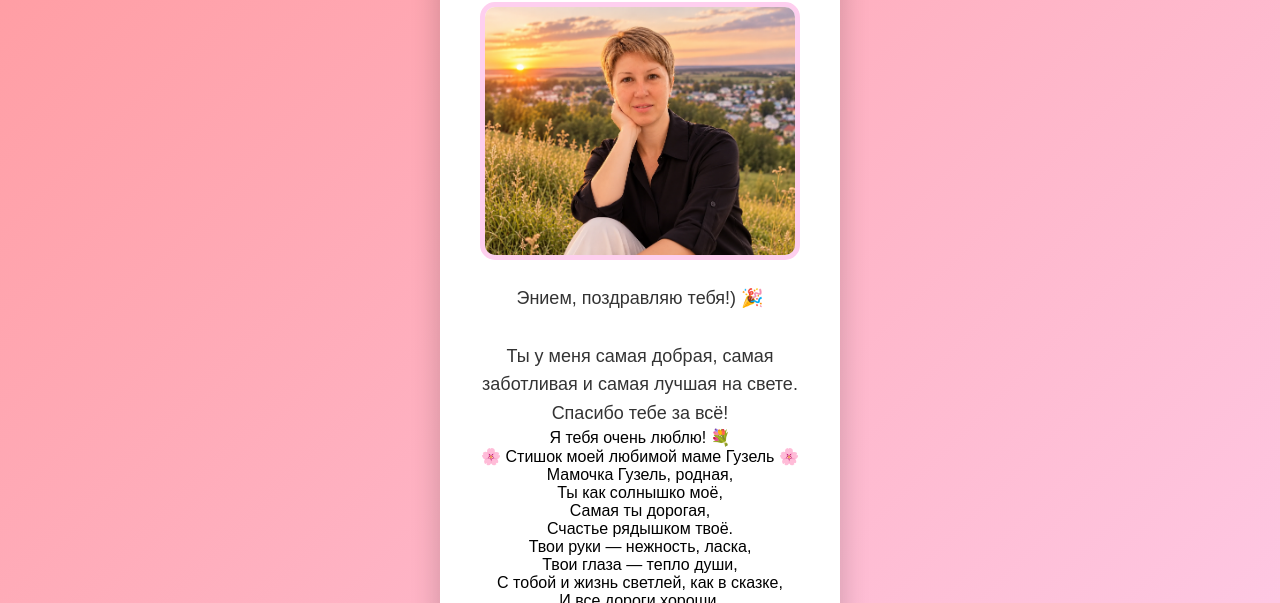
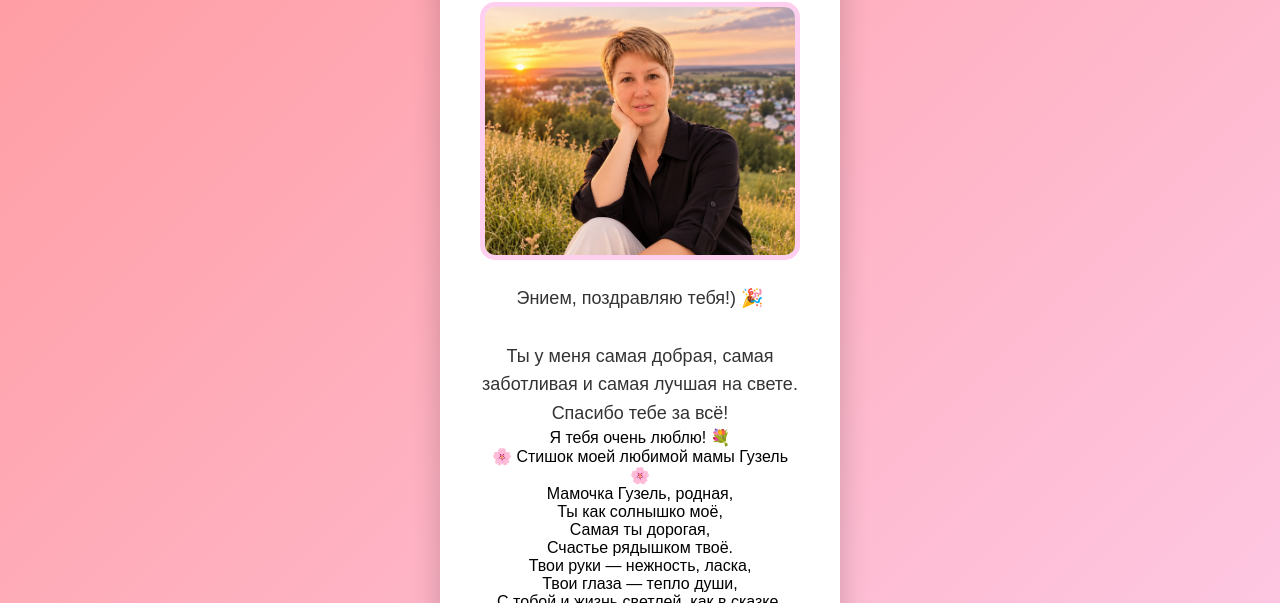
Before and after one commit to edwisl/guzel29.11.2026, a website: page index.html in a window 1280 px wide. Both pictures are taken after a click on the button "Открыть открытку". Shown: the part 197-800 px from the top of the page. Drawn offline with Linux system fonts and the light colour scheme.

Commit message:
Update index.html

```diff
--- a/index.html
+++ b/index.html
@@ -20,7 +20,7 @@
         Спасибо тебе за всё!
         <p>Я тебя очень люблю! 💐<p>
 
-        <p>🌸 Стишок моей любимой маме Гузель 🌸<p>
+        <p>🌸 Стишок моей любимой мамы Гузель 🌸<p>
 
         <p>Мамочка Гузель, родная,
         <p>Ты как солнышко моё,
```
